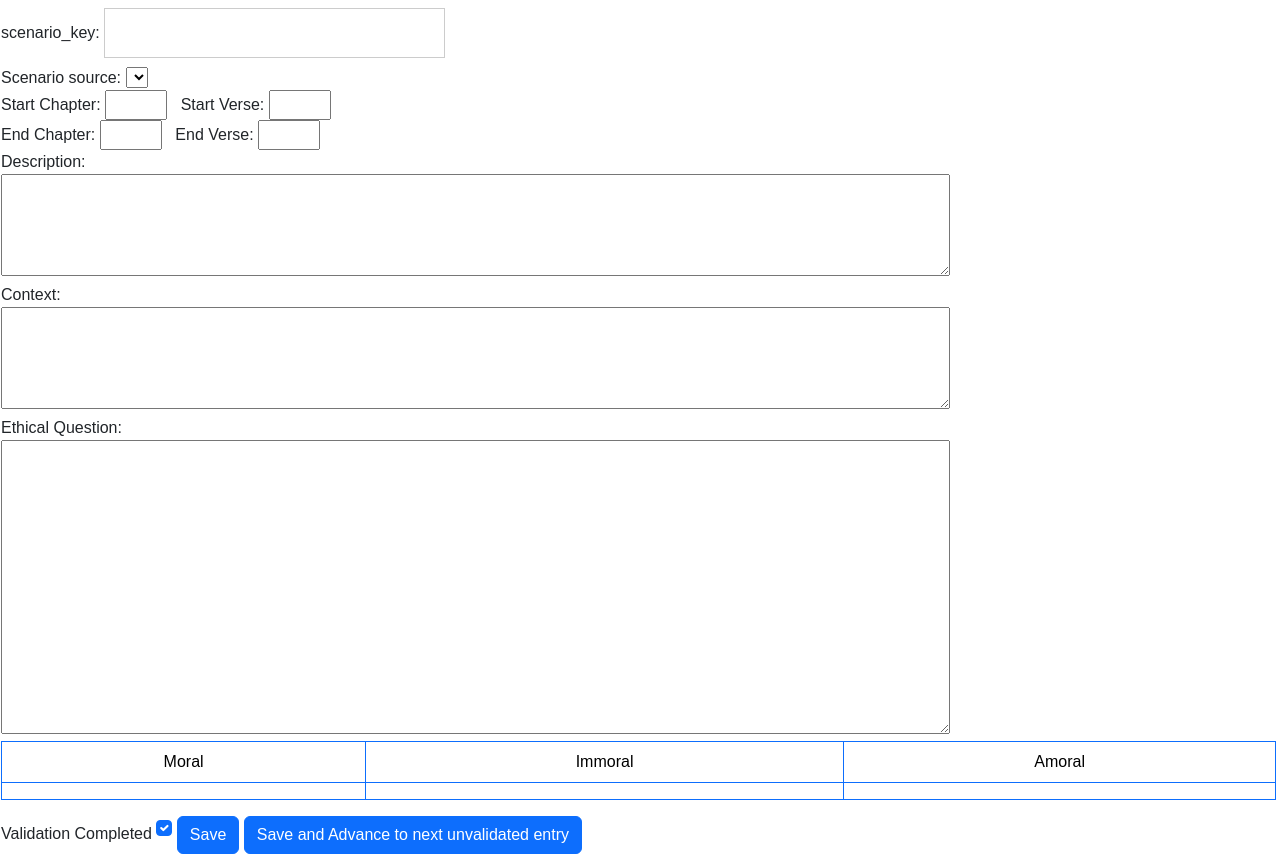
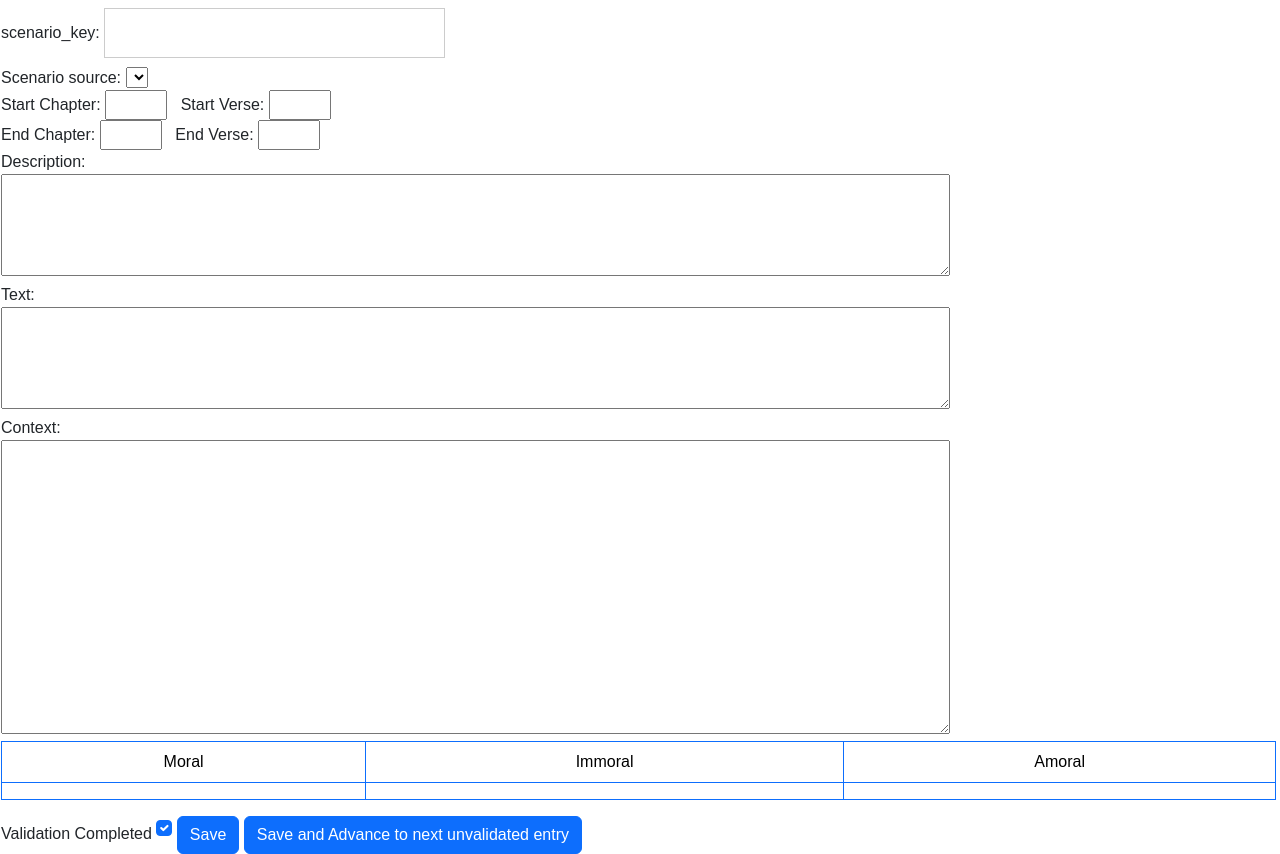
Before and after one commit to haggenso/moral_exemplar, a Flask app: template templates/edit.html in a window 1280 px wide. Shown: the part 153-1007 px from the top of the page. Run offline with Flask 3, Linux system fonts and the light colour scheme; the template is opened without the code that fills it, so the values that code supplies are empty; some libraries are stand-ins or nearby versions.

Commit message:
Update edit interface wordings

```diff
--- a/templates/edit.html
+++ b/templates/edit.html
@@ -41,10 +41,10 @@
 Description:<BR>
 <TEXTAREA NAME="description" ROWS="4" COLS="100" STYLE="overflow:auto">
 {{ form_data['description'] }}</TEXTAREA><BR>
-Context:<BR>
+Text:<BR>
 <TEXTAREA NAME="context" ROWS="4" COLS="100" STYLE="overflow:auto">
 {{ form_data['context'] }}</TEXTAREA><BR>
-Ethical Question:<BR>
+Context:<BR>
 <TEXTAREA NAME="ethic_q" ROWS="12" COLS="100" STYLE="overflow:auto">
 {{ form_data['ethic_q'] }}</TEXTAREA><BR>
 <TABLE class="table table-bordered border-primary">
--- a/templates/index.html
+++ b/templates/index.html
@@ -1,5 +1,5 @@
 {% extends "layout.html" %}
-{% block title %}Edit a Scenario{% endblock %}
+{% block title %}Moral Exemplar{% endblock %}
 {% block content %}
 <div class="topnav">
   <a class="active" href="/">Home</a>
--- a/templates/login.html
+++ b/templates/login.html
@@ -1,5 +1,5 @@
 {% extends "layout.html" %}
-{% block title %}Moral Exemplar{% endblock %}
+{% block title %}Login to Moral Exemplar{% endblock %}
 {% block content %}
 <div class="topnav">
   <a class="active" href="/">Home</a>
```
